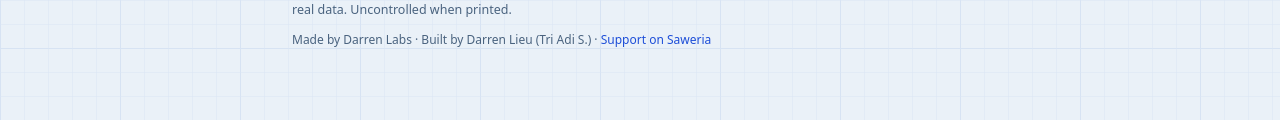
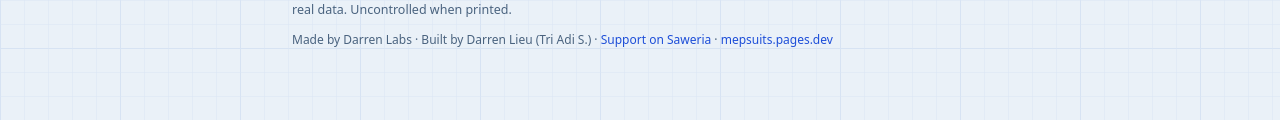
Before and after one commit to DarthSandD/mep-suits, a plain HTML site: page index.html in a window 1280 px wide. Shown: the part 1752-1872 px from the top of the page. Drawn offline with Linux system fonts and the light colour scheme.

Commit message:
Update site footer with Cloudflare Pages address

```diff
--- a/index.html
+++ b/index.html
@@ -760,7 +760,7 @@ svg{max-width:100%;height:auto;display:block}
 </section>
 
   <p class="foot" style="margin-top:10px">Earlier versions of this viewer loaded downloaded CC0 models (Poly Haven sets, see ASSETS.md). They were static props: retired 2026-10-21 in favour of the parametric system above, which is sized by the calculators and can be sectioned, restyled and interrogated like a BIM view.</p>
-<footer class="sitefoot"><b>Design aid.</b> MEP Suits is a design-stage aid — do not issue anything for construction until a qualified engineer has checked it against the project spec, local code, and the manufacturer’s real data. Uncontrolled when printed.<p class="credit">Made by Darren Labs · Built by Darren Lieu (Tri Adi S.) · <a href="https://saweria.co/darren111" target="_blank" rel="noopener">Support on Saweria</a></p></footer>
+<footer class="sitefoot"><b>Design aid.</b> MEP Suits is a design-stage aid — do not issue anything for construction until a qualified engineer has checked it against the project spec, local code, and the manufacturer’s real data. Uncontrolled when printed.<p class="credit">Made by Darren Labs · Built by Darren Lieu (Tri Adi S.) · <a href="https://saweria.co/darren111" target="_blank" rel="noopener">Support on Saweria</a> &middot; <a href="https://mepsuits.pages.dev">mepsuits.pages.dev</a></p></footer>
 </main>
 </div>
 
```
Also changed, not shown: 1 other file.
